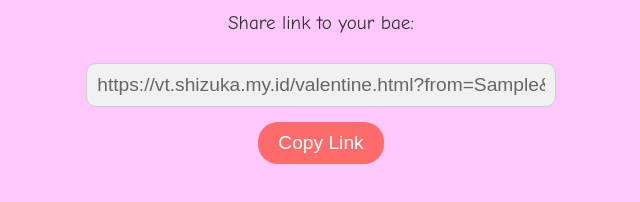
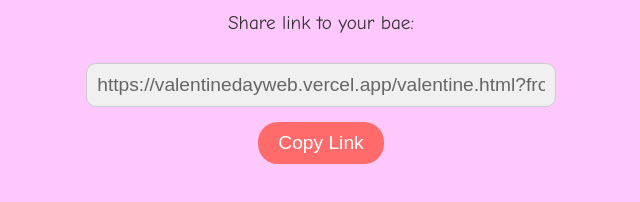
Before and after one commit to sreemanpotlapalli-alt/Valentine-Invitation, a plain HTML site: page index.html in a window 1280 px wide. Both pictures are taken after typing "Sample", "Sample" into the empty fields and a click on the button "Generate". Shown: the part 418-620 px from the top of the page, 319-959 px from the left. Drawn offline with Linux system fonts and the light colour scheme.

Commit message:
Update index.html

```diff
--- a/index.html
+++ b/index.html
@@ -85,7 +85,7 @@
             const yourName = document.getElementById('yourName').value;
             const baeName = document.getElementById('baeName').value;
             if (yourName && baeName) {
-                const link = `https://vt.shizuka.my.id/valentine.html?from=${encodeURIComponent(yourName)}&to=${encodeURIComponent(baeName)}`;
+                const link = `https://valentinedayweb.vercel.app/valentine.html?from=${encodeURIComponent(yourName)}&to=${encodeURIComponent(baeName)}`;
                 document.getElementById('linkField').value = link;
                 document.getElementById('generatedLink').style.display = 'block';
             } else {
```
